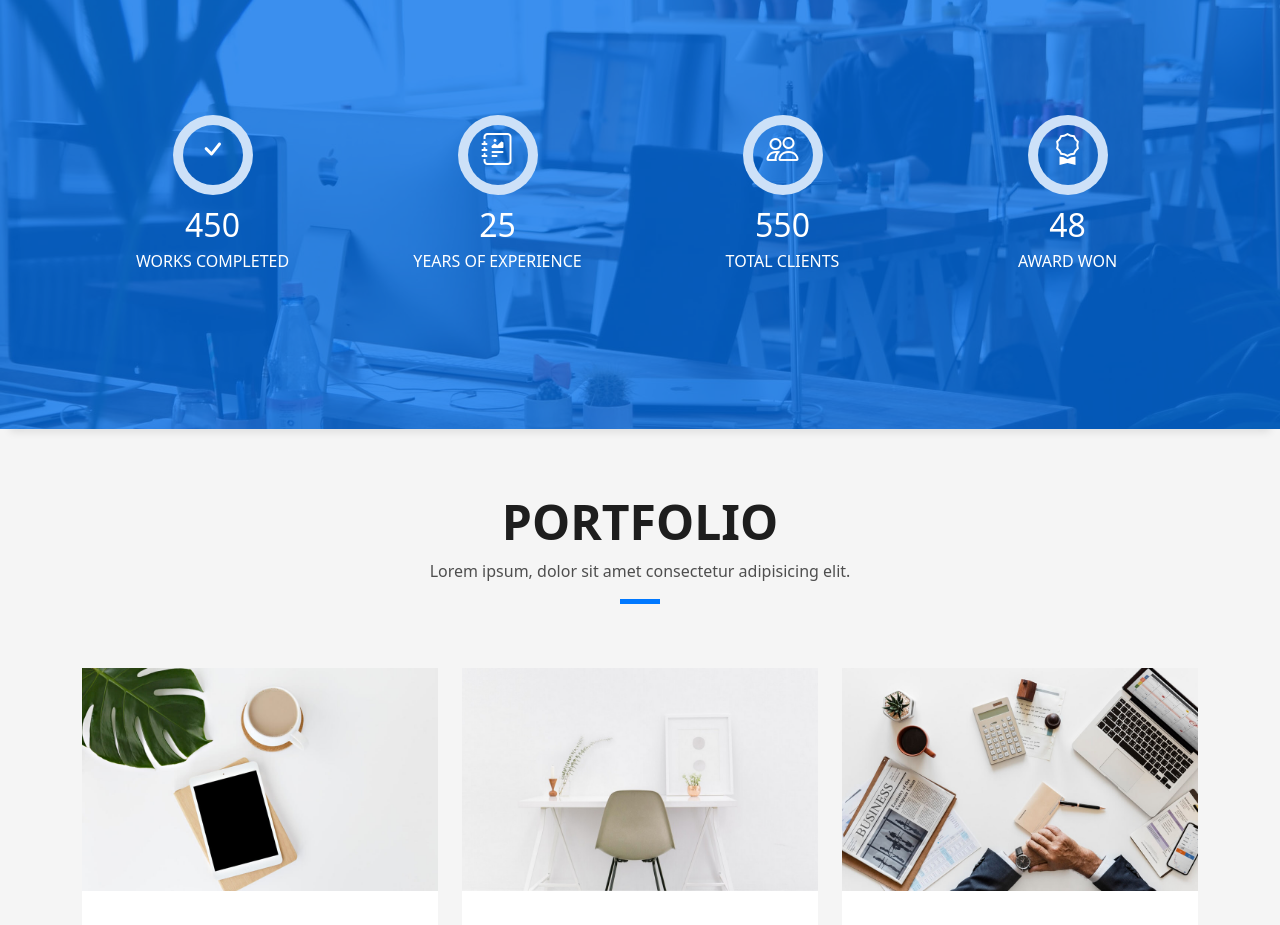
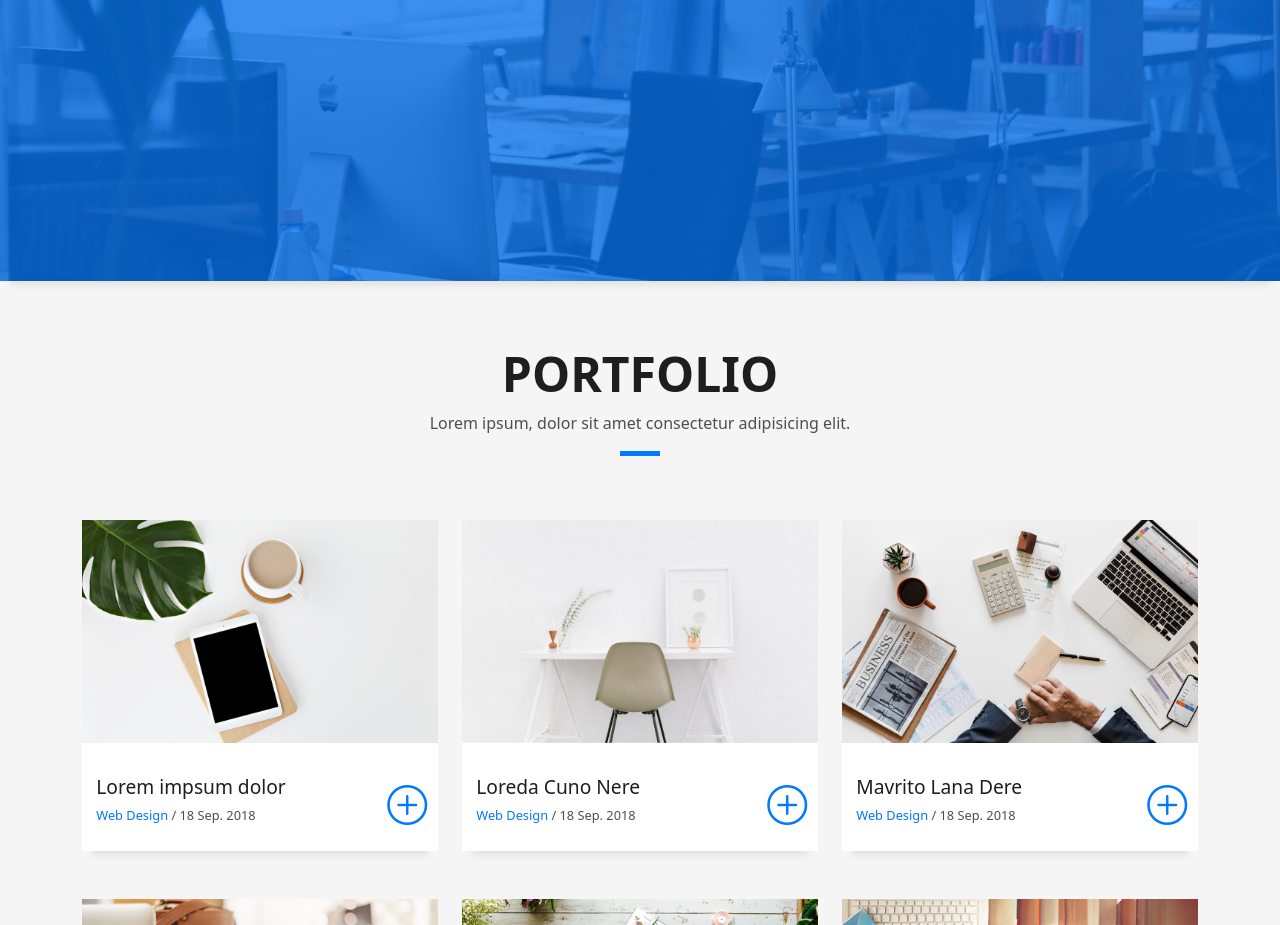
Before and after one commit to prasoonghosh/prasoonghosh.io, a plain HTML site: page DevFolio/index.html in a window 1280 px wide. Shown: the part 2260-3185 px from the top of the page. Drawn offline with Linux system fonts and the light colour scheme.

Commit message:
Update index.html

```diff
--- a/DevFolio/index.html
+++ b/DevFolio/index.html
@@ -221,44 +221,7 @@
           <div class="col-sm-3 col-lg-3">
             <div class="counter-box counter-box pt-4 pt-md-0">
               <div class="counter-ico">
-                <span class="ico-circle"><i class="bi bi-check"></i></span>
-              </div>
-              <div class="counter-num">
-                <p data-purecounter-start="0" data-purecounter-end="450" data-purecounter-duration="1" class="counter purecounter"></p>
-                <span class="counter-text">WORKS COMPLETED</span>
-              </div>
-            </div>
-          </div>
-          <div class="col-sm-3 col-lg-3">
-            <div class="counter-box pt-4 pt-md-0">
-              <div class="counter-ico">
-                <span class="ico-circle"><i class="bi bi-journal-richtext"></i></span>
-              </div>
-              <div class="counter-num">
-                <p data-purecounter-start="0" data-purecounter-end="25" data-purecounter-duration="1" class="counter purecounter"></p>
-                <span class="counter-text">YEARS OF EXPERIENCE</span>
-              </div>
-            </div>
-          </div>
-          <div class="col-sm-3 col-lg-3">
-            <div class="counter-box pt-4 pt-md-0">
-              <div class="counter-ico">
-                <span class="ico-circle"><i class="bi bi-people"></i></span>
-              </div>
-              <div class="counter-num">
-                <p data-purecounter-start="0" data-purecounter-end="550" data-purecounter-duration="1" class="counter purecounter"></p>
-                <span class="counter-text">TOTAL CLIENTS</span>
-              </div>
-            </div>
-          </div>
-          <div class="col-sm-3 col-lg-3">
-            <div class="counter-box pt-4 pt-md-0">
-              <div class="counter-ico">
-                <span class="ico-circle"><i class="bi bi-award"></i></span>
-              </div>
-              <div class="counter-num">
-                <p data-purecounter-start="0" data-purecounter-end="48" data-purecounter-duration="1" class="counter purecounter"></p>
-                <span class="counter-text">AWARD WON</span>
+
               </div>
             </div>
           </div>
```
